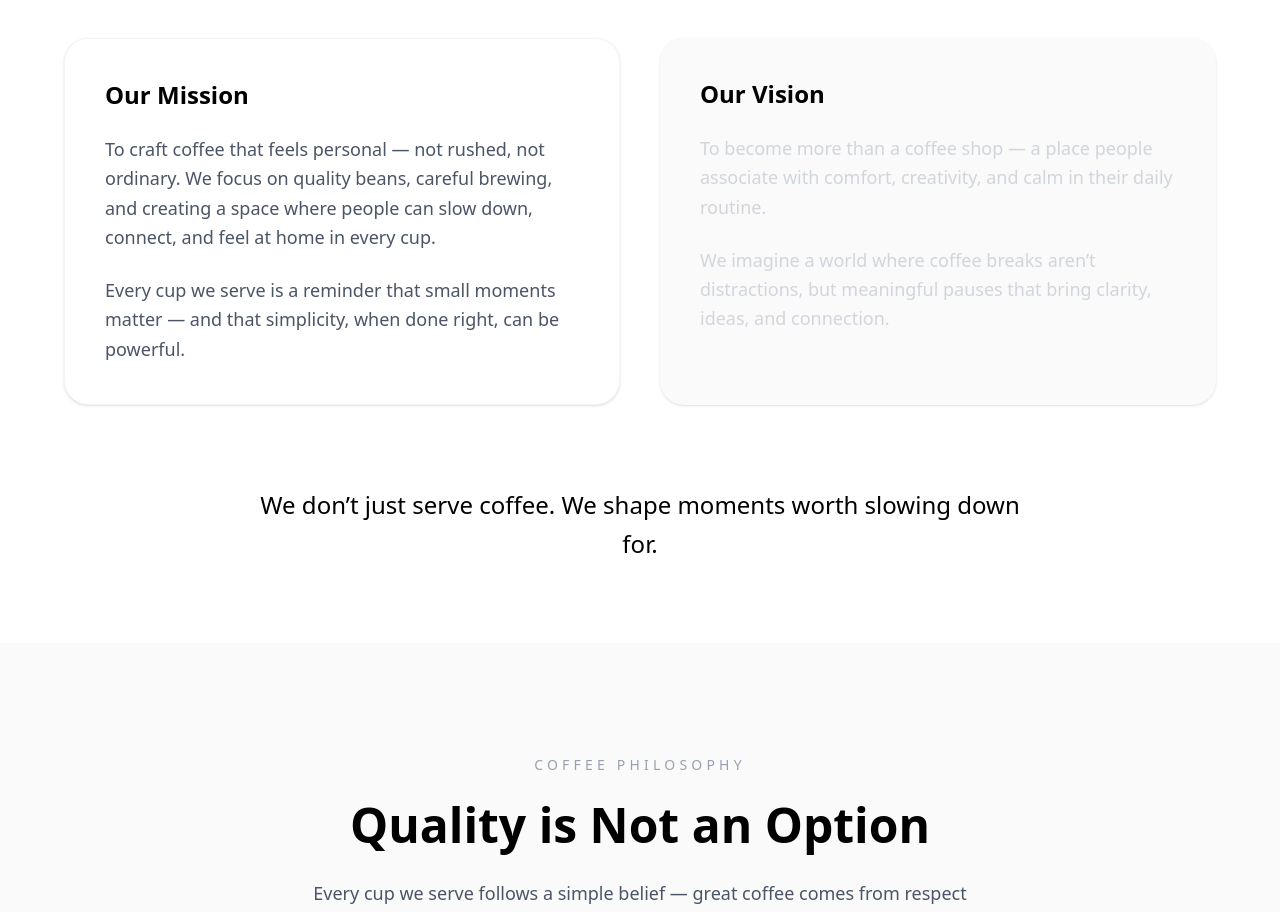
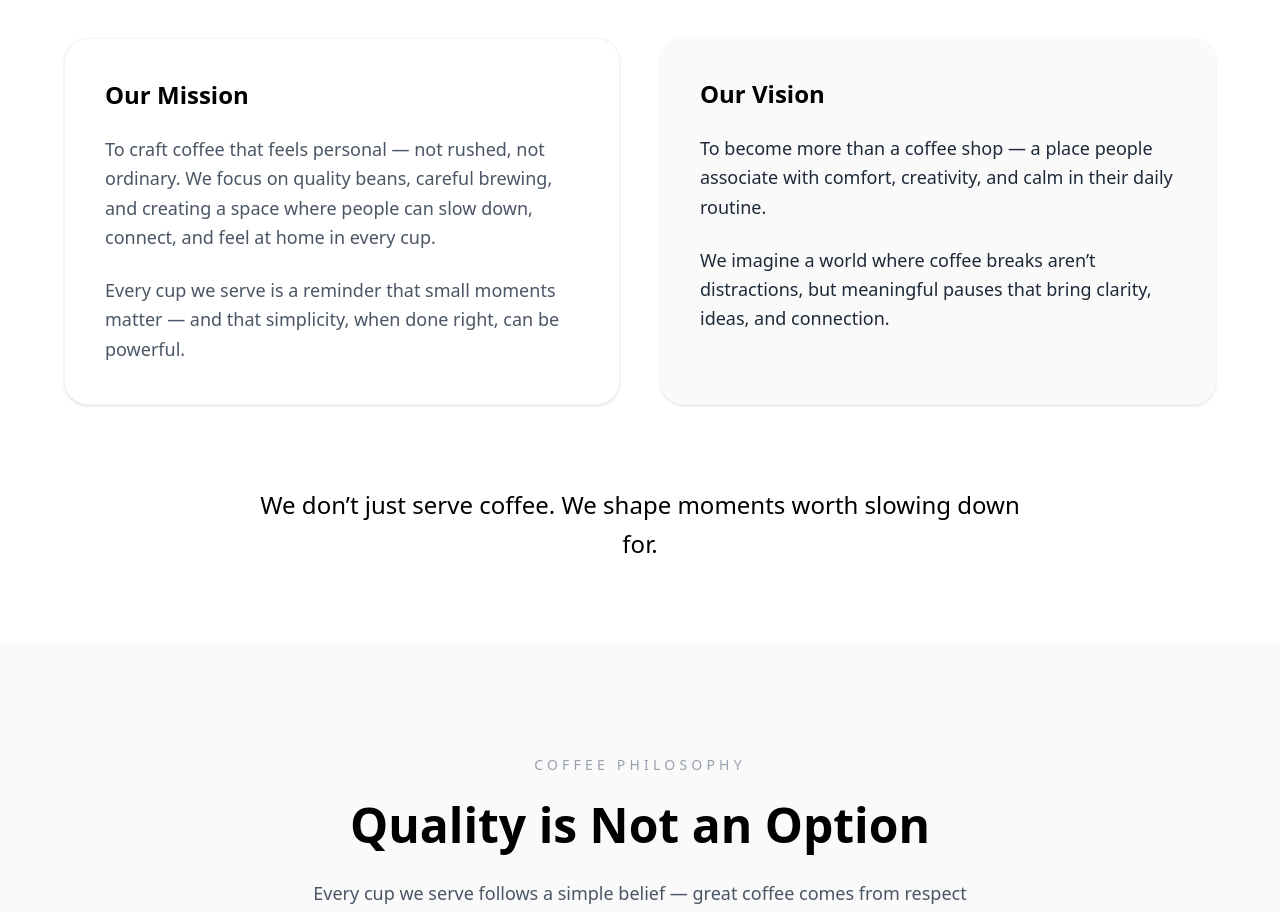
Before and after one commit to 321456987737/noplates2, a Next.js app: page /About-us in a window 1280 px wide. Shown: the part 2300-3212 px from the top of the page. Built offline with nearby package versions, Linux system fonts and the light colour scheme.

Commit message:
managing teh padding and margins

```diff
--- a/src/app/components/About/ourvisionandmission.js
+++ b/src/app/components/About/ourvisionandmission.js
@@ -62,12 +62,12 @@ const MissionVision = () => {
               Our Vision
             </h3>
 
-            <p className="text-gray-300 text-lg leading-relaxed">
+            <p className="text-gray-800 text-lg leading-relaxed">
               To become more than a coffee shop — a place people associate with
               comfort, creativity, and calm in their daily routine.
             </p>
 
-            <p className="text-gray-300 text-lg leading-relaxed">
+            <p className="text-gray-800 text-lg leading-relaxed">
               We imagine a world where coffee breaks aren’t distractions,
               but meaningful pauses that bring clarity, ideas, and connection.
             </p>
--- a/src/app/components/Home/location.js
+++ b/src/app/components/Home/location.js
@@ -1,4 +1,4 @@
-"use client"
+"use client";
 import React from "react";
 import { motion } from "framer-motion";
 
@@ -12,7 +12,6 @@ const Location = () => {
       className="w-full bg-white py-24 px-6 flex justify-center overflow-hidden"
     >
       <div className="max-w-6xl w-full space-y-14">
-
         {/* Heading */}
         <motion.div
           initial={{ opacity: 0, y: 30 }}
@@ -31,7 +30,6 @@ const Location = () => {
 
         {/* Content */}
         <div className="grid grid-cols-1 lg:grid-cols-2 gap-10 items-center">
-
           {/* Map */}
           <motion.div
             initial={{ opacity: 0, x: -50 }}
@@ -54,7 +52,7 @@ const Location = () => {
             whileInView={{ opacity: 1, x: 0 }}
             viewport={{ once: true }}
             transition={{ duration: 0.6 }}
-            className="bg-white rounded-3xl p-10 space-y-6"
+            className="bg-white rounded-3xl md:p-10 p-3 space-y-6"
           >
             <motion.div
               initial={{ opacity: 0, y: 20 }}
@@ -79,9 +77,7 @@ const Location = () => {
               <h3 className="text-xl font-semibold text-gray-900">
                 Opening Hours
               </h3>
-  <p className="text-gray-600 mt-2">
-    Mon - Sun: 7:00 AM - 5:00 PM
-  </p>
+              <p className="text-gray-600 mt-2">Mon - Sun: 7:00 AM - 5:00 PM</p>
             </motion.div>
 
             <motion.div
@@ -90,9 +86,7 @@ const Location = () => {
               viewport={{ once: true }}
               transition={{ duration: 0.4, delay: 0.2 }}
             >
-  <h3 className="text-xl font-semibold text-gray-900">
-    Contact
-  </h3>
+              <h3 className="text-xl font-semibold text-gray-900">Contact</h3>
               <p className="text-gray-600 mt-2">
                 +1 929 278 2719 <br />
                 info@noplatescoffee.com
@@ -134,9 +128,7 @@ const Location = () => {
             >
               Open in Google Maps
             </a>
-
           </motion.div>
-
         </div>
       </div>
     </motion.div>
--- a/src/app/components/contact/openinghours.js
+++ b/src/app/components/contact/openinghours.js
@@ -35,7 +35,7 @@ const OpeningHours = () => {
         </div>
 
         {/* Card */}
-        <div className="bg-white rounded-3xl shadow-sm border border-gray-100 p-10 space-y-8">
+        <div className="bg-white rounded-3xl shadow-sm border border-gray-100 md:p-10 p-3  space-y-8">
 
           {/* Weekdays */}
           <div className="flex justify-between items-center border-b pb-4">
--- a/src/app/components/location/location.js
+++ b/src/app/components/location/location.js
@@ -53,7 +53,7 @@ const Location = () => {
             whileInView={{ opacity: 1, x: 0 }}
             viewport={{ once: true }}
             transition={{ duration: 0.6 }}
-            className="bg-white rounded-3xl p-10 space-y-6"
+            className="bg-white rounded-3xl md:p-10 p-3 space-y-6"
           >
             <motion.div
               initial={{ opacity: 0, y: 20 }}
```
Lines whose indentation alone changed are shown as unchanged.
